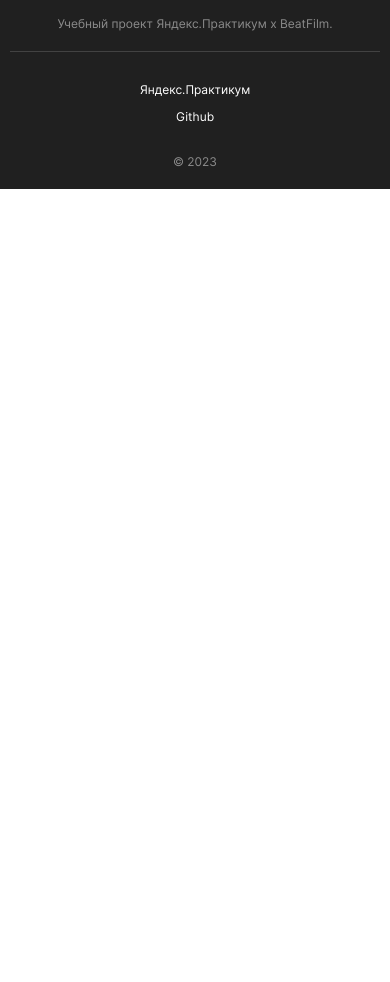
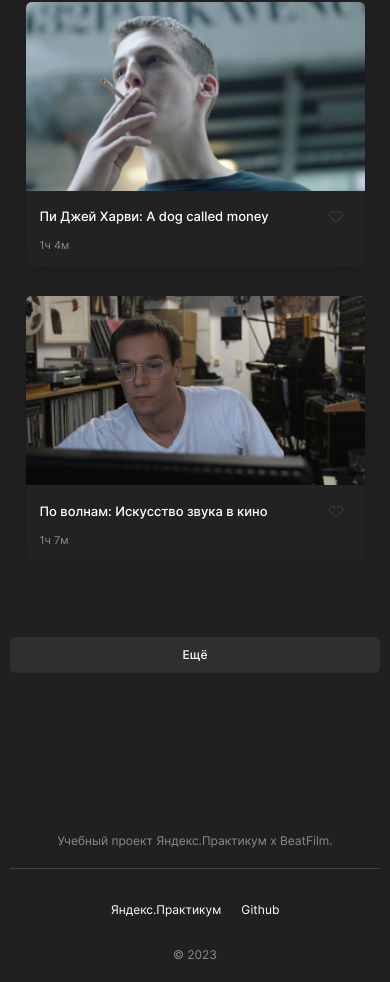
Before and after one commit to Denchik730/movies-explorer-frontend, a React (Create React App) app: page / in a window 390 px wide. Shown: the part 3318-4300 px from the top of the page. Before the commit the page ends 3507 px from the top, so only its background shows below. Built offline with nearby package versions, Linux system fonts and the light colour scheme.

Commit message:
feat:добавить кнопку подгрузки дополнительных фильмов и исправить блоки обертки для навигации

```diff
--- a/src/components/App/App.css
+++ b/src/components/App/App.css
@@ -71,16 +71,12 @@
 .app__search-form {
   min-height: 217px;
   padding-top: 70px;
-  padding-right: 70px;
   padding-bottom: 47px;
-  padding-left: 70px;
 }
 
 .app__movies-list {
   padding-top: 70px;
-  padding-right: 70px;
   padding-bottom: 10px;
-  padding-left: 70px;
 }
 
 .app__profile {
@@ -101,6 +97,11 @@
 .app__page-not-found {
   padding-top: 246px;
   padding-bottom: 60px;
+}
+
+.app__movies {
+  padding-left: 70px;
+  padding-right: 70px;
 }
 
 .logo {
@@ -286,15 +287,16 @@
   .app__search-form {
     min-height: 237px;
     padding-top: 80px;
-    padding-right: 30px;
     padding-bottom: 60px;
-    padding-left: 30px;
   }
 
   .app__movies-list {
+    padding-bottom: 30px;
+  }
+
+  .app__movies {
+    padding-left: 30px;
     padding-right: 30px;
-    padding-bottom: 30px;
-    padding-left: 30px;
   }
 
   .app__profile {
@@ -357,16 +359,19 @@
   .app__search-form {
     min-height: 238px;
     padding-top: 84px;
-    padding-right: 14px;
+    padding-right: 4px;
     padding-bottom: 50px;
-    padding-left: 14px;
+    padding-left: 4px;
   }
 
   .app__movies-list {
     padding-top: 40px;
+    padding-bottom: 26px;
+  }
+
+  .app__movies {
+    padding-left: 10px;
     padding-right: 10px;
-    padding-bottom: 26px;
-    padding-left: 10px;
   }
 
   .app__profile {
--- a/src/components/App/App.js
+++ b/src/components/App/App.js
@@ -14,8 +14,8 @@ function App() {
   return (
     <div className="app">
       <Header/>
-      <Main/>
-      {/* <Movies/> */}
+      {/* <Main/> */}
+      <Movies/>
       {/* <SavedMovies/> */}
       {/* <Profile/> */}
       {/* <Register/> */}
--- a/src/components/Footer/Footer.css
+++ b/src/components/Footer/Footer.css
@@ -1,4 +1,6 @@
 .footer__project-name {
+  margin-top: 0;
+  margin-bottom: 0;
   font-weight: 400;
   font-size: 13px;
   line-height: 1.23;
@@ -28,9 +30,13 @@
   color: #FFFFFF;
 }
 
-.footer__wrapper-links {
+.footer__links {
   display: flex;
   gap: 20px;
+  margin-top: 0;
+  margin-bottom: 0;
+  padding: 0;
+  list-style-type: none;
 }
 
 .footer__link {
--- a/src/components/Footer/Footer.js
+++ b/src/components/Footer/Footer.js
@@ -6,10 +6,16 @@ function Footer() {
       <p className="footer__project-name">Учебный проект Яндекс.Практикум х BeatFilm.</p>
       <div className="footer__wrapper-info">
         <p className="footer__data">&copy; {new Date().getFullYear()}</p>
-        <div className="footer__wrapper-links">
-          <a href="" className="footer__link">Яндекс.Практикум</a>
-          <a href="" className="footer__link github__link">Github</a>
-        </div>
+        <nav className="footer__navigation-links">
+          <ul className="footer__links">
+            <li className="footer__links-item">
+              <a href="" className="footer__link">Яндекс.Практикум</a>
+            </li>
+            <li className="footer__links-item">
+              <a href="" className="footer__link github__link">Github</a>
+            </li>
+          </ul>
+        </nav>
       </div>
     </footer>
   );
--- a/src/components/Movies/Movies.css
+++ b/src/components/Movies/Movies.css
@@ -0,0 +1,16 @@
+.movies__btn-more {
+  display: block;
+  width: 100%;
+  max-width: 1140px;
+  margin: 50px auto 80px auto;
+  padding: 0;
+  height: 36px;
+  background: #2F2F2F;
+  border: 0;
+  border-radius: 6px;
+  font-weight: 500;
+  font-size: 12px;
+  line-height: 1.25;
+  text-align: center;
+  color: #FFFFFF;
+}
--- a/src/components/Movies/Movies.js
+++ b/src/components/Movies/Movies.js
@@ -5,9 +5,10 @@ import MoviesCardList from '../MoviesCardList/MoviesCardList';
 
 function Movies() {
   return (
-    <main className="movies">
+    <main className="movies app__movies">
       <SearchForm/>
       <MoviesCardList/>
+      <button className="movies__btn-more">Ещё</button>
     </main>
   );
 }
--- a/src/components/Portfolio/Portfolio.css
+++ b/src/components/Portfolio/Portfolio.css
@@ -1,4 +1,6 @@
 .portfolio__title {
+  margin-top: 0;
+  margin-bottom: 0;
   font-weight: 400;
   font-size: 18px;
   line-height: 1.11;
--- a/src/components/Portfolio/Portfolio.js
+++ b/src/components/Portfolio/Portfolio.js
@@ -6,6 +6,7 @@ function Portfolio() {
   return (
     <section className="portfolio app__portfolio">
       <h2 className="portfolio__title">Портфолио</h2>
+      <nav className="portfolio__project-navigation">
         <ul className="portfolio__projects">
           <li className="porfolio__projects-item">
             <a href="#" className="porfolio__projects-item-link">
@@ -26,6 +27,7 @@ function Portfolio() {
             </a>
           </li>
         </ul>
+      </nav>
     </section>
   );
 }
```
Lines whose indentation alone changed are shown as unchanged.
